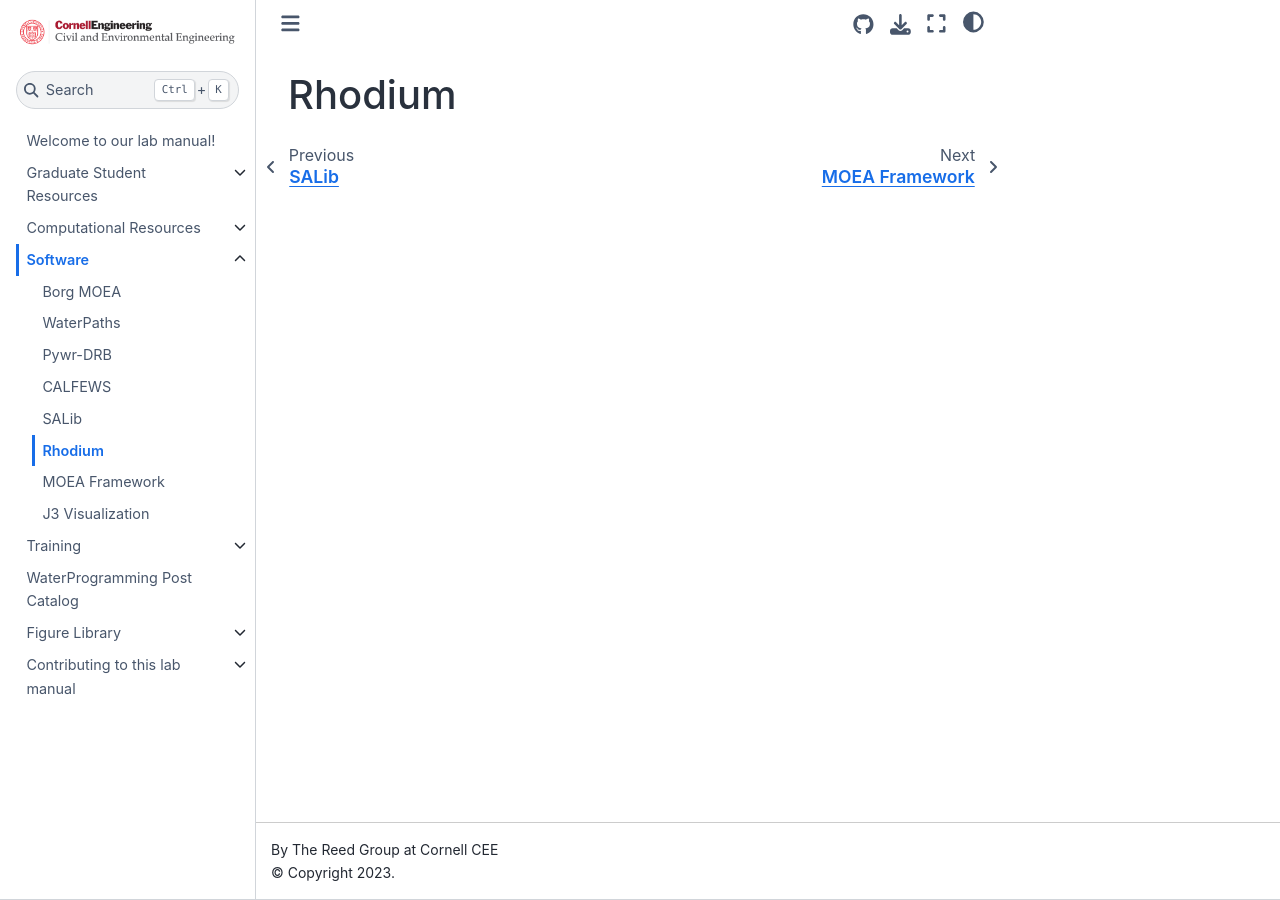
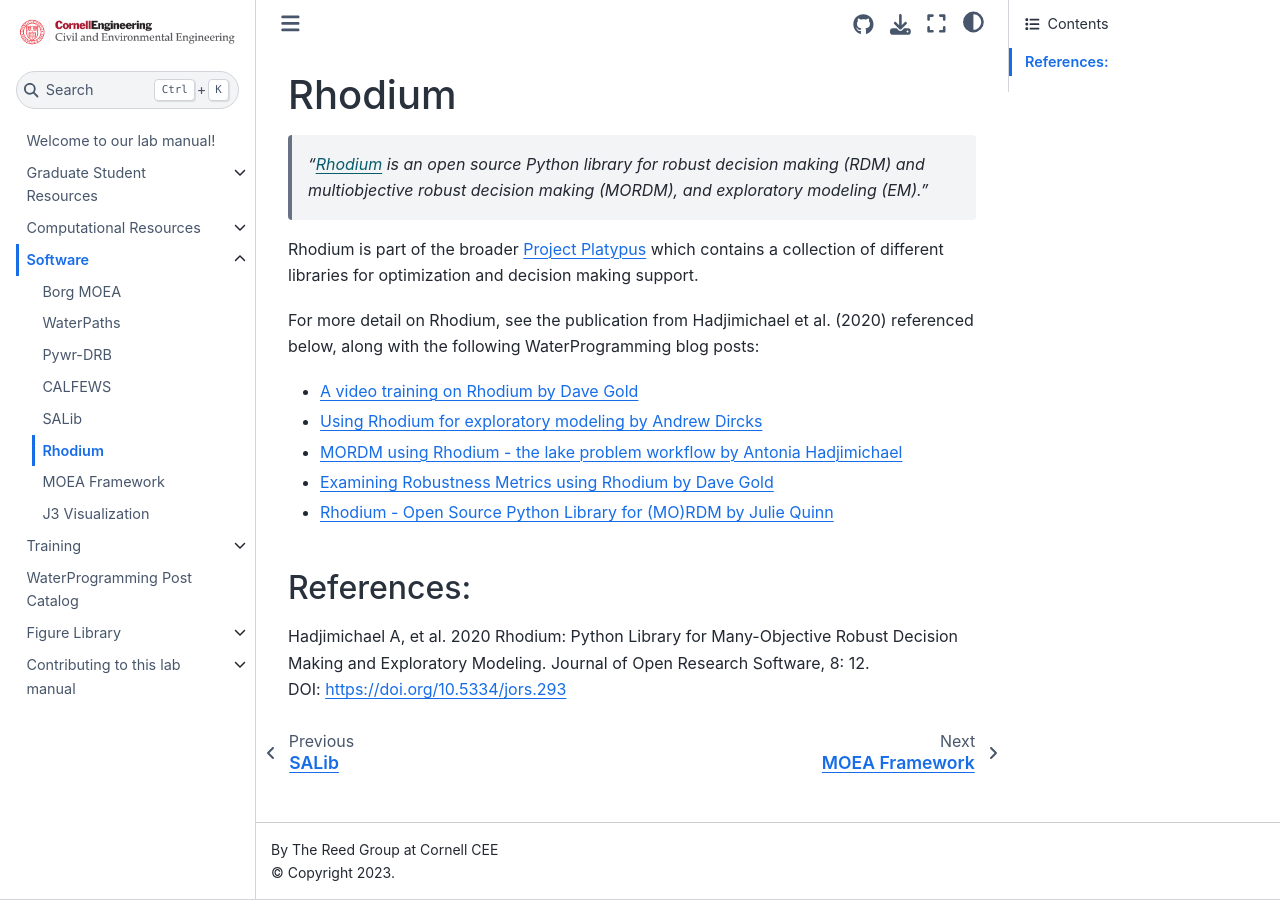
Before and after one commit to reedgroup/reedgroup.github.io, a Jupyter Book: the page built from docs/Software/Rhodium.md, in a window 1280 px wide. Built offline with Jupyter Book 1.0.4 settings and Sphinx 7.4.7 and the Sphinx Book theme 1.1.4, drawn with Linux system fonts in a browser that asks for light colours; pages that are not in the unit, such as notebooks, are missing from menus.

Commit message:
Update Rhodium page

```diff
--- a/docs/Software/Rhodium.md
+++ b/docs/Software/Rhodium.md
@@ -1 +1,17 @@
 # Rhodium
+
+> *"[Rhodium](https://github.com/Project-Platypus/Rhodium) is an open source Python library for robust decision making (RDM) and multiobjective robust decision making (MORDM), and exploratory modeling (EM)."*
+
+Rhodium is part of the broader [Project Platypus](https://github.com/Project-Platypus) which contains a collection of different libraries for optimization and decision making support.
+
+For more detail on Rhodium, see the publication from Hadjimichael et al. (2020) referenced below, along with the following WaterProgramming blog posts:
+
+- [A video training on Rhodium by Dave Gold](https://waterprogramming.wordpress.com/2020/11/30/a-video-training-on-rhodium/)
+- [Using Rhodium for exploratory modeling by Andrew Dircks](https://waterprogramming.wordpress.com/2020/08/10/using-rhodium-for-exploratory-modeling/)
+- [MORDM using Rhodium - the lake problem workflow by Antonia Hadjimichael](https://waterprogramming.wordpress.com/2019/09/18/mordm-using-rhodium-the-lake-problem-workflow/)
+- [Examining Robustness Metrics using Rhodium by Dave Gold](https://waterprogramming.wordpress.com/2019/06/27/examining-robustness-metrics-using-rhodium/)
+- [Rhodium - Open Source Python Library for (MO)RDM by Julie Quinn](https://waterprogramming.wordpress.com/2016/12/02/rhodium-open-source-python-library-for-mordm/)
+
+
+## References:
+Hadjimichael A, et al. 2020 Rhodium: Python Library for Many-Objective Robust Decision Making and Exploratory Modeling. Journal of Open Research Software, 8: 12. DOI: [https://doi.org/10.5334/jors.293](https://doi.org/10.5334/jors.293)
```
